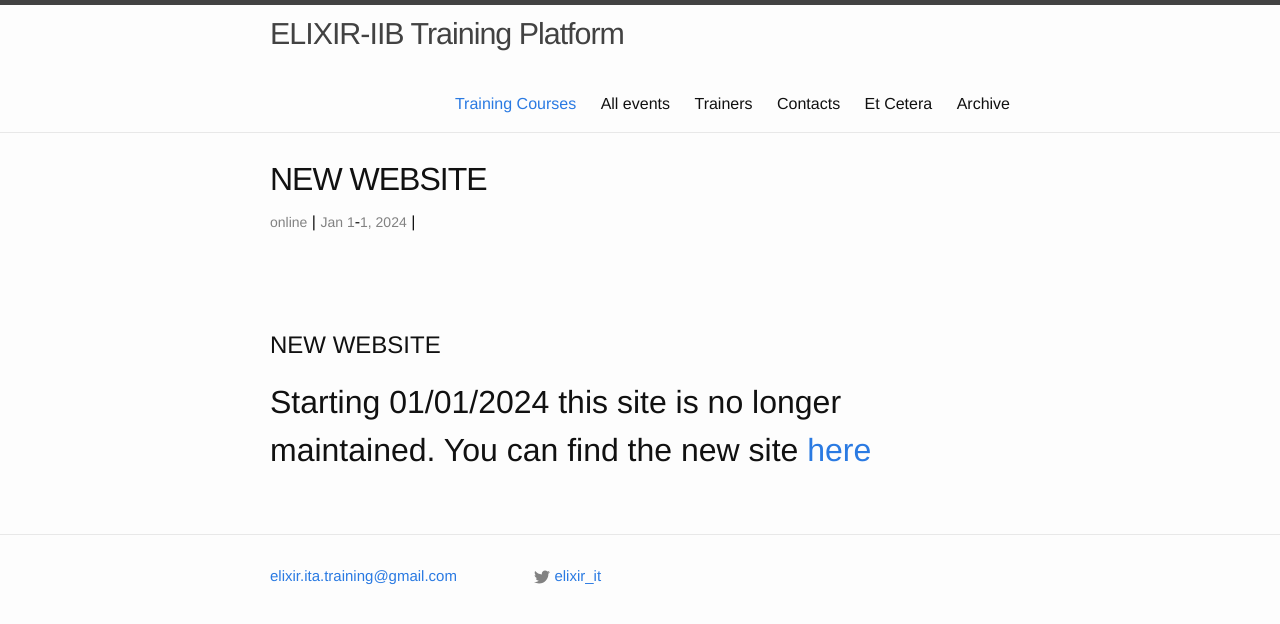
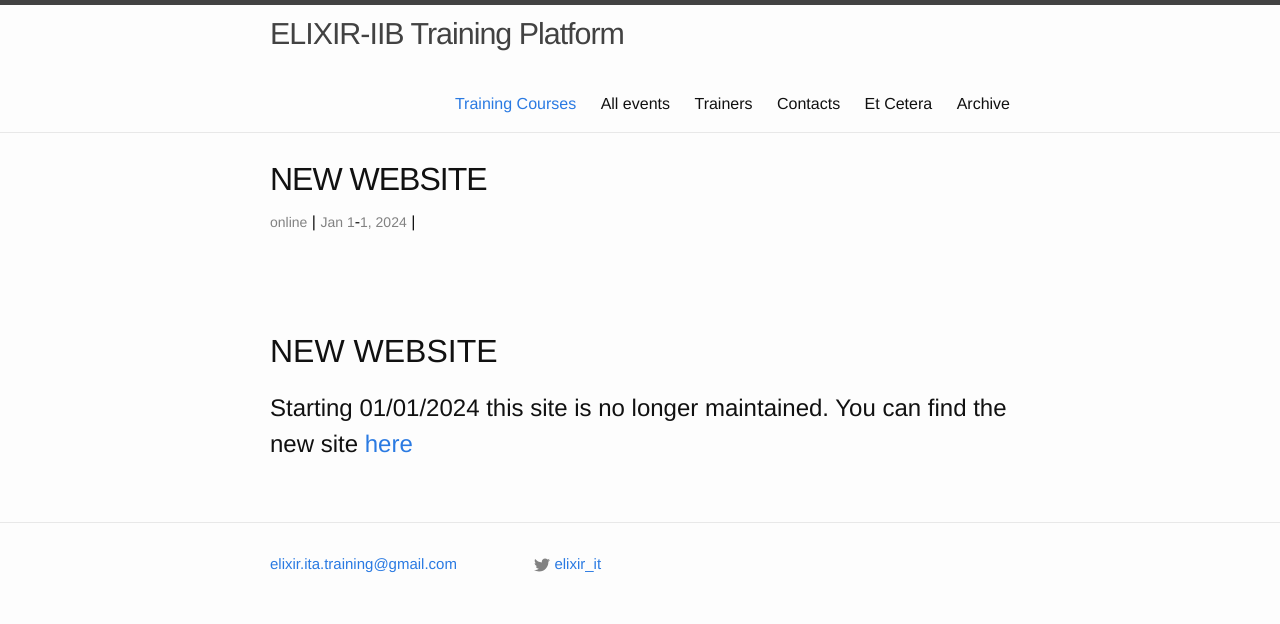
Before and after one commit to ELIXIR-IIB-training/website, a Jekyll site: the page built from _posts/2024-01-01-New_website.md, in a window 1280 px wide. Shown: the top 624 px of the page. Built offline with Jekyll 4.4.1, drawn with Linux system fonts in a browser that asks for light colours.

```diff
--- a/_posts/2024-01-01-New_website.md
+++ b/_posts/2024-01-01-New_website.md
@@ -10,5 +10,5 @@ description: "Starting 01/01/2024 this site is no longer maintained. You can fin
 <br>
 
 
-# NEW WEBSITE
-## Starting 01/01/2024 this site is no longer maintained. You can find the new site [here](https://elixir-iib-training.github.io/site/)
+## NEW WEBSITE
+# Starting 01/01/2024 this site is no longer maintained. You can find the new site [here](https://elixir-iib-training.github.io/site/)
```
